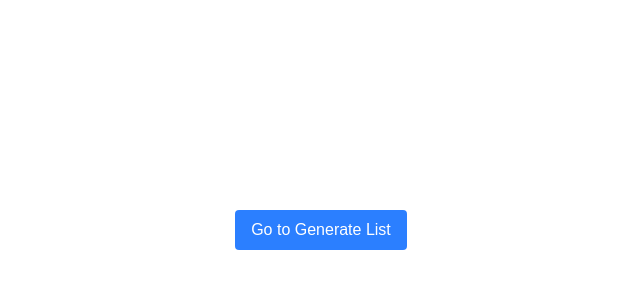
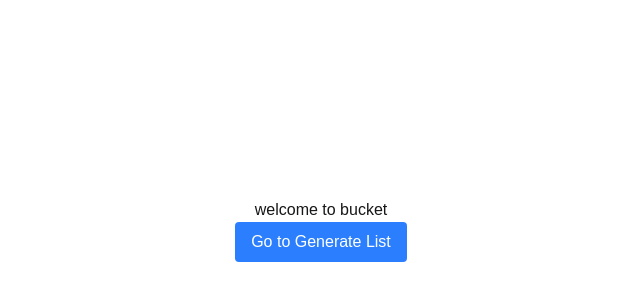
Before and after one commit to kelechi055/bucket, a Next.js app: page / in a window 1280 px wide. Shown: the part 170-470 px from the top of the page, without its empty margins (319-959 px from the left). Built offline with nearby package versions, Linux system fonts and the light colour scheme.

Commit message:
Update page.js

```diff
--- a/src/app/page.js
+++ b/src/app/page.js
@@ -3,7 +3,8 @@ import Link from "next/link";
 
 export default function Home() {
   return (
-    <div className="flex items-center justify-center h-screen">
+    <div className="flex flex-col items-center justify-center h-screen">
+      <h1>welcome to bucket</h1>
       <Link
         href="/generate"
         className="text-white bg-blue-500 px-4 py-2 rounded"
```
